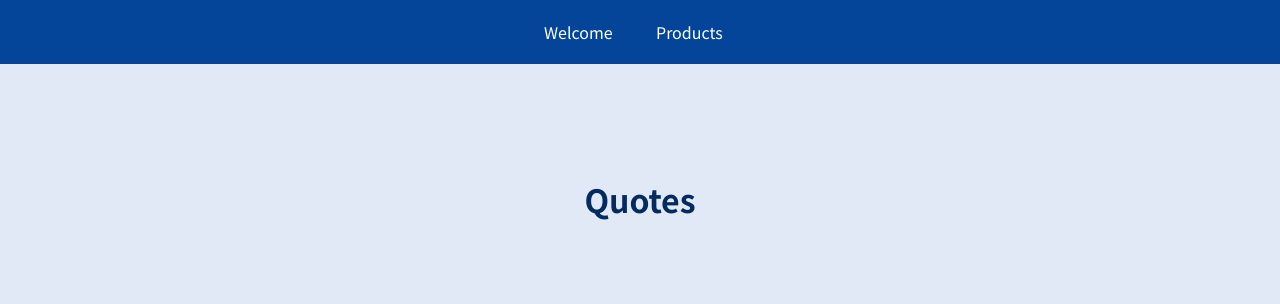
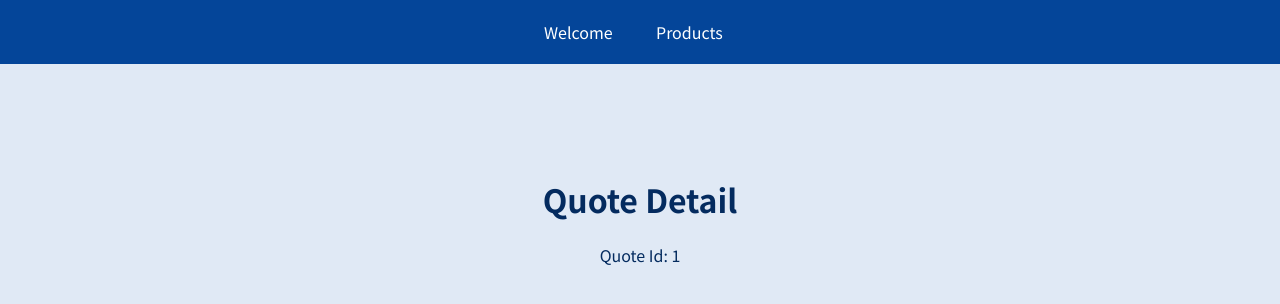
Before and after one commit to PythonDjangoJavascript/react-router-practice, a React (Create React App) app: page /quotes/1 in a window 1280 px wide. Shown: the top 304 px of the page. Built offline with nearby package versions, Linux system fonts and the light colour scheme.

Commit message:
basic route setup for quote, detail, new-quote

```diff
--- a/src/App.js
+++ b/src/App.js
@@ -4,6 +4,9 @@ import Welcome from "./pages/Welcome";
 import Product from "./pages/Products";
 import MainHeader from "./components/MainHeader";
 import ProductDetail from "./pages/ProductDetail";
+import AllQuotes from "./pages/AllQuotes";
+import QuoteDetail from "./pages/QuoteDetail";
+import NewQuote from "./pages/NewQuote";
 
 function App() {
   return (
@@ -12,7 +15,7 @@ function App() {
       <main>
         <Switch>
           <Route path="/" exact>
-            <Redirect to="/welcome" />
+            <Redirect to="/quotes" />
           </Route>
           <Route path="/welcome">
             <Welcome />
@@ -25,11 +28,15 @@ function App() {
           </Route>
 
           {/* for quotoe paths */}
-          <Route path="/quotes">
-            <h1>Quotes</h1>
+          <Route path="/quotes" exact>
+            <AllQuotes />
           </Route>
-          <Route path="/quote/:quoteId "></Route>
-          <Route path="/new-quote"></Route>
+          <Route path="/quotes/:quoteId">
+            <QuoteDetail />
+          </Route>
+          <Route path="/new-quote">
+            <NewQuote />
+          </Route>
         </Switch>
       </main>
     </>
--- a/src/pages/AllQuotes.js
+++ b/src/pages/AllQuotes.js
@@ -0,0 +1,5 @@
+const AllQuotes = () => {
+    return <h1>All Quotes</h1>
+}
+
+export default AllQuotes
--- a/src/pages/NewQuote.js
+++ b/src/pages/NewQuote.js
@@ -0,0 +1,5 @@
+const NewQuote = () => {
+    return <h1>New Quote</h1>
+}
+
+export default NewQuote
--- a/src/pages/QuoteDetail.js
+++ b/src/pages/QuoteDetail.js
@@ -0,0 +1,14 @@
+import { useParams } from "react-router-dom"
+
+
+const QuoteDetail = () => {
+    const params = useParams()
+
+    return (
+        <div>
+            <h1>Quote Detail</h1>
+            <p>Quote Id: {params.quoteId}</p>
+        </div>
+    )
+}
+export default QuoteDetail
```
